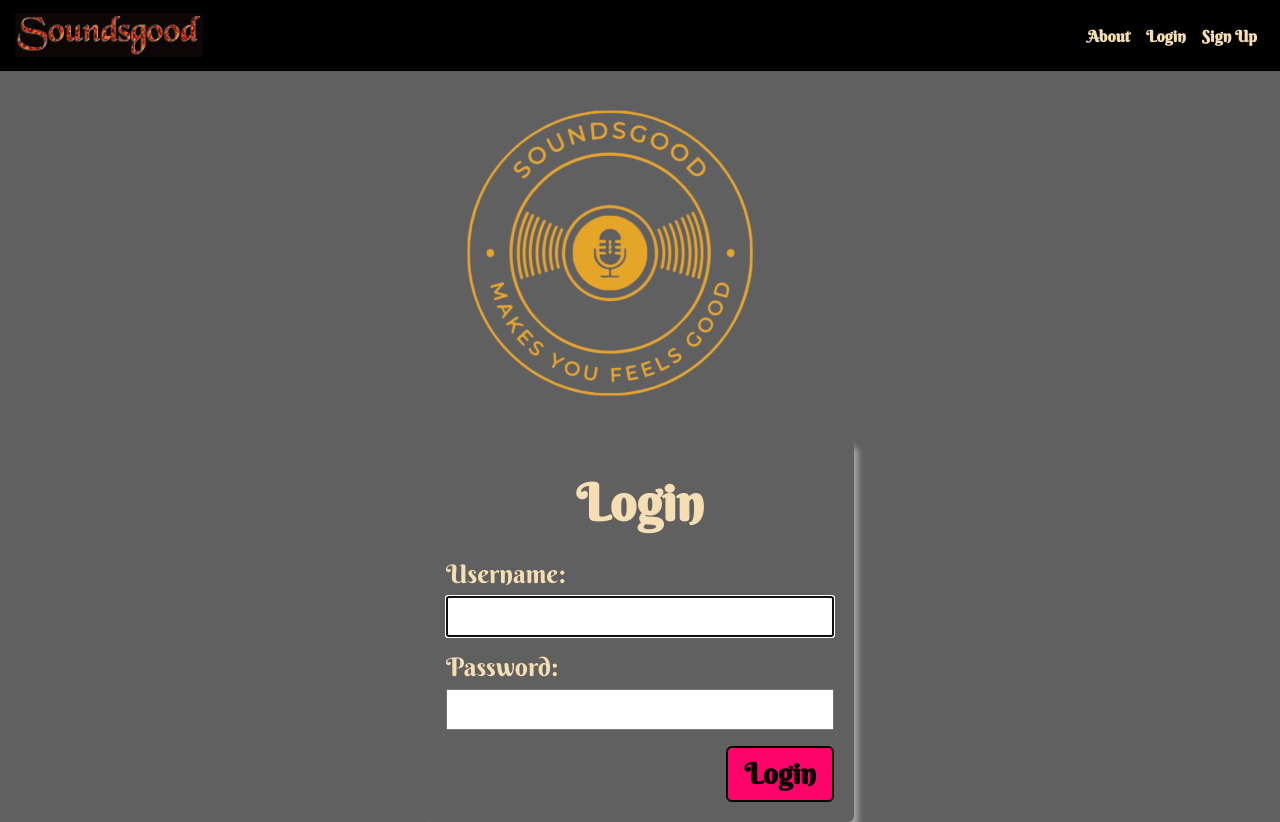
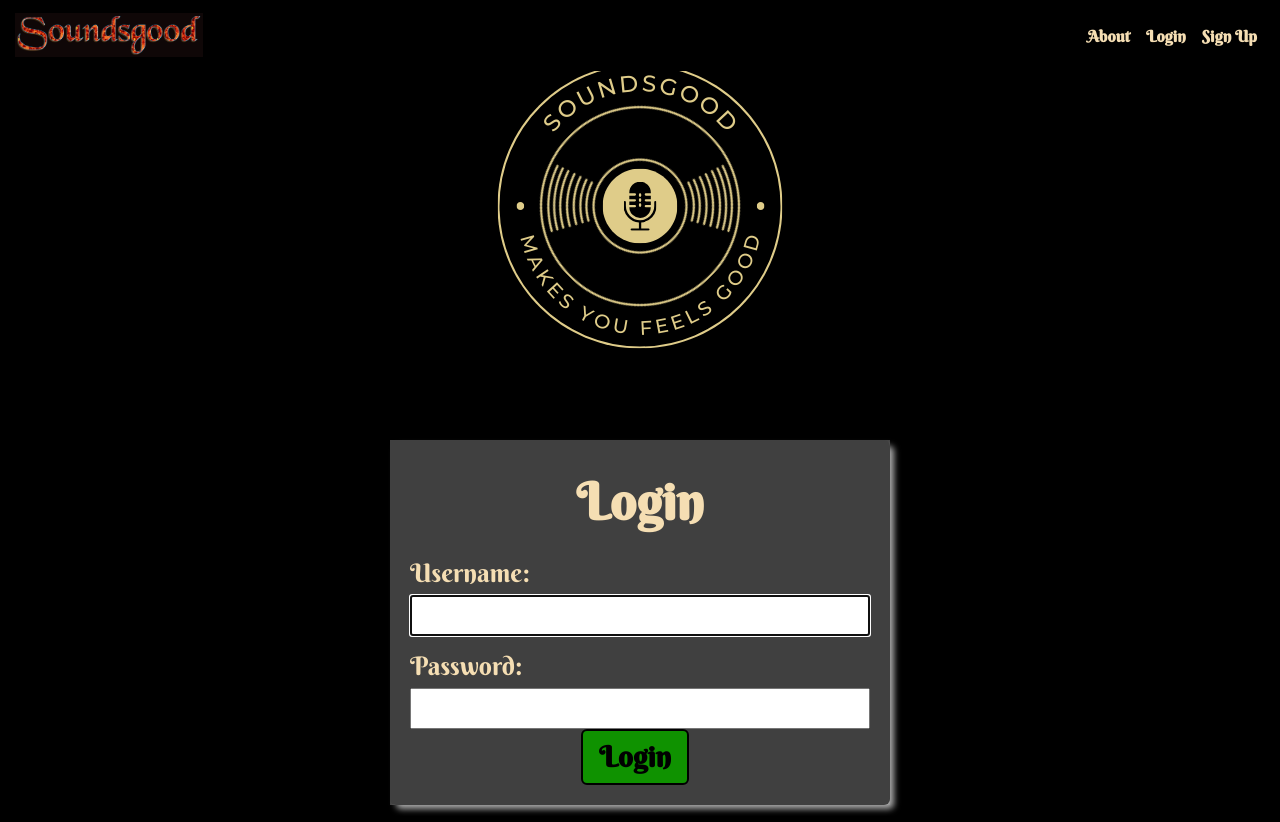
Before and after one commit to Muguntha96/soundsgood, a Django app: page / in a window 1280 px wide. Run offline with Django 4.2, Linux system fonts and the light colour scheme; some web fonts are replaced.

Commit message:
update the css style in home page

```diff
--- a/main_app/static/css/base.css
+++ b/main_app/static/css/base.css
@@ -24,7 +24,7 @@ body {
   font-family: 'Berkshire Swash', serif;
   color: wheat;
   min-height: 100vh;
-  background-color:	#606060 ;
+  background-color:	black ;
   --nav-bg:black;
   --nav-bg-ff:black;
   --borders:wheat;
--- a/main_app/static/css/home.css
+++ b/main_app/static/css/home.css
@@ -15,9 +15,9 @@ main > section {
   flex-direction: column;
 }
 .home-page{
-  display: flex;
-  flex-direction: column;
-  flex-wrap: wrap;
+display: flex;
+flex-direction: column;
+margin-top: -10%;
 
 }
 .logo-container {
@@ -57,13 +57,15 @@ main > section {
   font-size: var(--font-l);
   padding: 2px 4px;
 }
-
-.login .btn {
-  align-self: flex-end;
-  margin-right: 0;
-  margin-top: 16px;
+#login-btn{
+  align-items: center;
+  background-color:	#0f9200;
 }
 
+.login-form-container{
+background-color:	#404040 ;
+margin-top: -20px;
+}
 @media only screen and (min-width: 768px) {
   main {
     justify-content: space-around;
--- a/main_app/templates/home.html
+++ b/main_app/templates/home.html
@@ -9,7 +9,7 @@
 <div class="home-page">
   <section class="logo-container">
     <div class="playlist-container">
-      <img src="{% static "images/sounds.png" %}" alt="Text reads: Soundsgood" class="homepage-img-container">
+      <img src="{% static "images/soundsgood3.png" %}" alt="Text reads: Soundsgood" class="homepage-img-container">
       </div>
   </section>
   {% if not user.is_authenticated %}
@@ -20,7 +20,7 @@
         {% csrf_token %}
         {{ form.as_p }}
         <input type="hidden" name="next" value="{{ next }}">
-        <button type="submit" class='btn submit'>Login</button>
+        <button type="submit" id="login-btn" class='btn submit'>Login</button>
       </form>
     </section>
   </div>
```
Also changed, not shown: main_app/static/images/soundsgood3.png (added).
